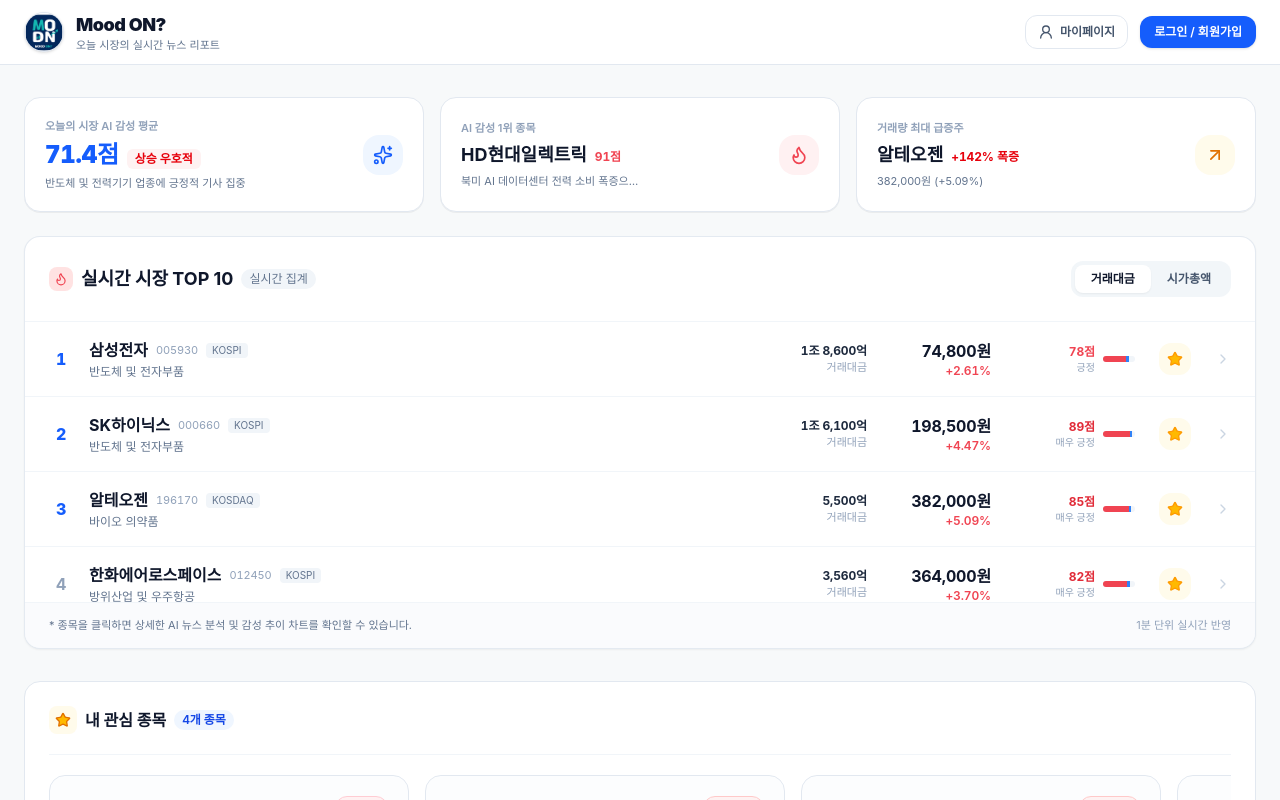
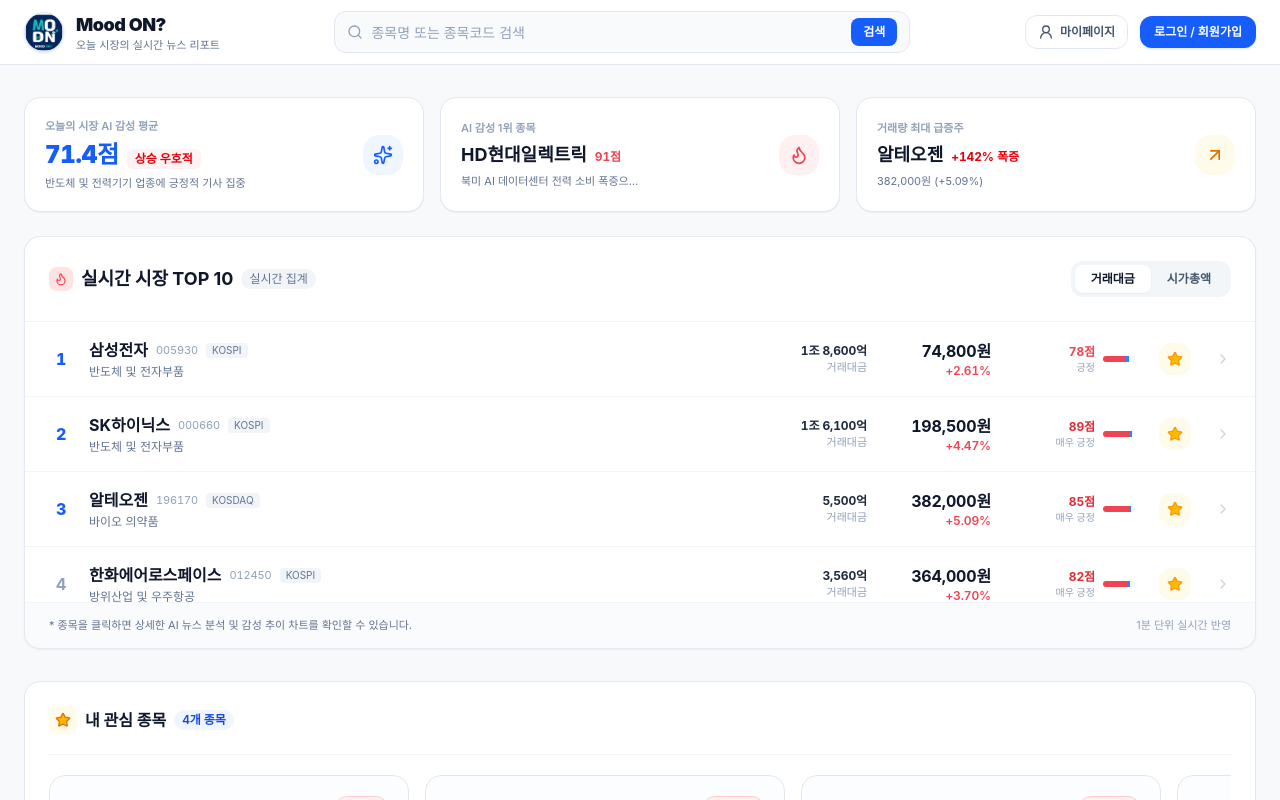
Before and after one commit to FinSight-Team-2026/LangChain-FastAPI-Agent, a React (Vite) app in the folder frontend/: page / in a window 1280 px wide. Shown: the top 800 px of the page. Built offline with nearby package versions, Linux system fonts and the light colour scheme; a web font is replaced by a local one.

Commit message:
feat: Header, App, SearchModal UI 수정

```diff
--- a/frontend/src/App.tsx
+++ b/frontend/src/App.tsx
@@ -19,6 +19,7 @@ const DashboardContent: React.FC = () => {
   const [activeTab, setActiveTab] = useState<'dashboard' | 'watchlist' | 'news-lab' | 'my-page'>('dashboard');
   const [selectedStock, setSelectedStock] = useState<Stock | null>(null);
   const [isSearchOpen, setIsSearchOpen] = useState(false);
+  const [searchQuery, setSearchQuery] = useState('');
   const [isAuthOpen, setIsAuthOpen] = useState(false);
   const [showComparison, setShowComparison] = useState(false);
 
@@ -38,6 +39,8 @@ const DashboardContent: React.FC = () => {
           setActiveTab(tab);
           setShowComparison(false);
         }}
+        searchQuery={searchQuery}
+        onSearchQueryChange={setSearchQuery}
         onOpenSearch={() => setIsSearchOpen(true)}
         onOpenAuth={() => setIsAuthOpen(true)}
         onOpenMyPage={() => {
@@ -310,8 +313,13 @@ const DashboardContent: React.FC = () => {
 
       <SearchModal
         isOpen={isSearchOpen}
-        onClose={() => setIsSearchOpen(false)}
+        onClose={() => {
+          setIsSearchOpen(false);
+          setSearchQuery('');
+        }}
         stocks={MOCK_STOCKS}
+        query={searchQuery}
+        onQueryChange={setSearchQuery}
         onSelectStock={(stock) => setSelectedStock(stock)}
       />
 
--- a/frontend/src/components/Header.tsx
+++ b/frontend/src/components/Header.tsx
@@ -1,5 +1,5 @@
 import React from 'react';
-import { LogOut, UserRound } from 'lucide-react';
+import { LogOut, Search, UserRound } from 'lucide-react';
 import { useAuth } from '../context/AuthContext';
 // src 폴더 안에 있는 Logo.png를 안전하게 불러옵니다
 import logoImage from '../Logo.png';
@@ -9,21 +9,31 @@ interface HeaderProps {
   activeTab: 'dashboard' | 'watchlist' | 'news-lab' | 'my-page';
   setActiveTab: (tab: 'dashboard' | 'watchlist' | 'news-lab' | 'my-page') => void;
   onOpenSearch: () => void;
+  searchQuery: string;
+  onSearchQueryChange: (query: string) => void;
   onOpenAuth: () => void;
   onOpenMyPage: () => void;
 }
 
 export const Header: React.FC<HeaderProps> = ({
   setActiveTab,
+  onOpenSearch,
+  searchQuery,
+  onSearchQueryChange,
   onOpenAuth,
   onOpenMyPage,
 }) => {
   const { currentUser, isLoggedIn, logout, watchlist } = useAuth();
 
+  const handleSearchSubmit = (event: React.FormEvent<HTMLFormElement>) => {
+    event.preventDefault();
+    onOpenSearch();
+  };
+
   return (
     <header className="sticky top-0 z-40 bg-white/95 backdrop-blur-md border-b border-slate-200">
       {/* Main Navigation Bar */}
-      <div className="max-w-7xl mx-auto px-4 sm:px-6 h-16 flex items-center justify-between gap-4">
+      <div className="max-w-7xl mx-auto px-4 sm:px-6 min-h-16 py-3 md:py-0 flex flex-wrap md:flex-nowrap items-center justify-between gap-3 md:gap-4">
         {/* Brand Logo & Title */}
         <div className="flex items-center gap-8">
           <button
@@ -46,6 +56,30 @@ export const Header: React.FC<HeaderProps> = ({
             </div>
           </button>
         </div>
+
+        <form
+          role="search"
+          onSubmit={handleSearchSubmit}
+          className="order-3 md:order-none w-full md:w-auto md:flex-1 md:max-w-xl"
+        >
+          <div className="flex items-center gap-2 rounded-xl border border-slate-200 bg-slate-50 px-3 transition-colors focus-within:border-blue-400 focus-within:bg-white focus-within:ring-2 focus-within:ring-blue-100">
+            <Search aria-hidden="true" className="h-4 w-4 shrink-0 text-slate-400" />
+            <input
+              type="search"
+              value={searchQuery}
+              onChange={(event) => onSearchQueryChange(event.target.value)}
+              placeholder="종목명 또는 종목코드 검색"
+              aria-label="종목명 또는 종목코드 검색"
+              className="h-10 min-w-0 flex-1 bg-transparent text-sm text-slate-900 outline-none placeholder:text-slate-400"
+            />
+            <button
+              type="submit"
+              className="shrink-0 rounded-lg bg-blue-600 px-3 py-1.5 text-xs font-semibold text-white transition-colors hover:bg-blue-700"
+            >
+              검색
+            </button>
+          </div>
+        </form>
 
         {/* Right Action: Auth Only */}
         <div className="flex items-center gap-3">
--- a/frontend/src/components/SearchModal.tsx
+++ b/frontend/src/components/SearchModal.tsx
@@ -1,4 +1,4 @@
-import React, { useState, useEffect, useRef } from 'react';
+import React, { useEffect, useRef } from 'react';
 import { Search, X, Star, Sparkles, TrendingUp, ChevronRight } from 'lucide-react';
 import { Stock } from '../types/stock';
 import { formatPrice, formatChangeRate, getPriceColorClass, getSentimentMeta } from '../utils/formatters';
@@ -9,6 +9,8 @@ interface SearchModalProps {
   isOpen: boolean;
   onClose: () => void;
   stocks: Stock[];
+  query: string;
+  onQueryChange: (query: string) => void;
   onSelectStock: (stock: Stock) => void;
 }
 
@@ -16,9 +18,10 @@ export const SearchModal: React.FC<SearchModalProps> = ({
   isOpen,
   onClose,
   stocks,
+  query,
+  onQueryChange,
   onSelectStock,
 }) => {
-  const [query, setQuery] = useState('');
   const inputRef = useRef<HTMLInputElement>(null);
   const { isInWatchlist, toggleWatchlist } = useAuth();
   const { showToast } = useToast();
@@ -28,8 +31,6 @@ export const SearchModal: React.FC<SearchModalProps> = ({
       setTimeout(() => {
         inputRef.current?.focus();
       }, 50);
-    } else {
-      setQuery('');
     }
   }, [isOpen]);
 
@@ -79,13 +80,13 @@ export const SearchModal: React.FC<SearchModalProps> = ({
             ref={inputRef}
             type="text"
             value={query}
-            onChange={(e) => setQuery(e.target.value)}
+            onChange={(e) => onQueryChange(e.target.value)}
             placeholder="종목명 또는 종목코드 검색 (예: 삼성전자, 005930, 알테오젠)"
             className="w-full text-sm sm:text-base font-medium outline-hidden text-slate-900 placeholder:text-slate-400"
           />
           {query && (
             <button
-              onClick={() => setQuery('')}
+              onClick={() => onQueryChange('')}
               className="p-1 rounded-full text-slate-400 hover:text-slate-600 hover:bg-slate-100"
             >
               <X className="w-4 h-4" />
@@ -106,7 +107,7 @@ export const SearchModal: React.FC<SearchModalProps> = ({
             {popularKeywords.map((k) => (
               <button
                 key={k}
-                onClick={() => setQuery(k)}
+                onClick={() => onQueryChange(k)}
                 className="text-xs bg-white text-slate-700 px-2.5 py-1 rounded-lg border border-slate-200 hover:border-blue-400 hover:text-blue-600 transition-colors shrink-0"
               >
                 {k}
```
